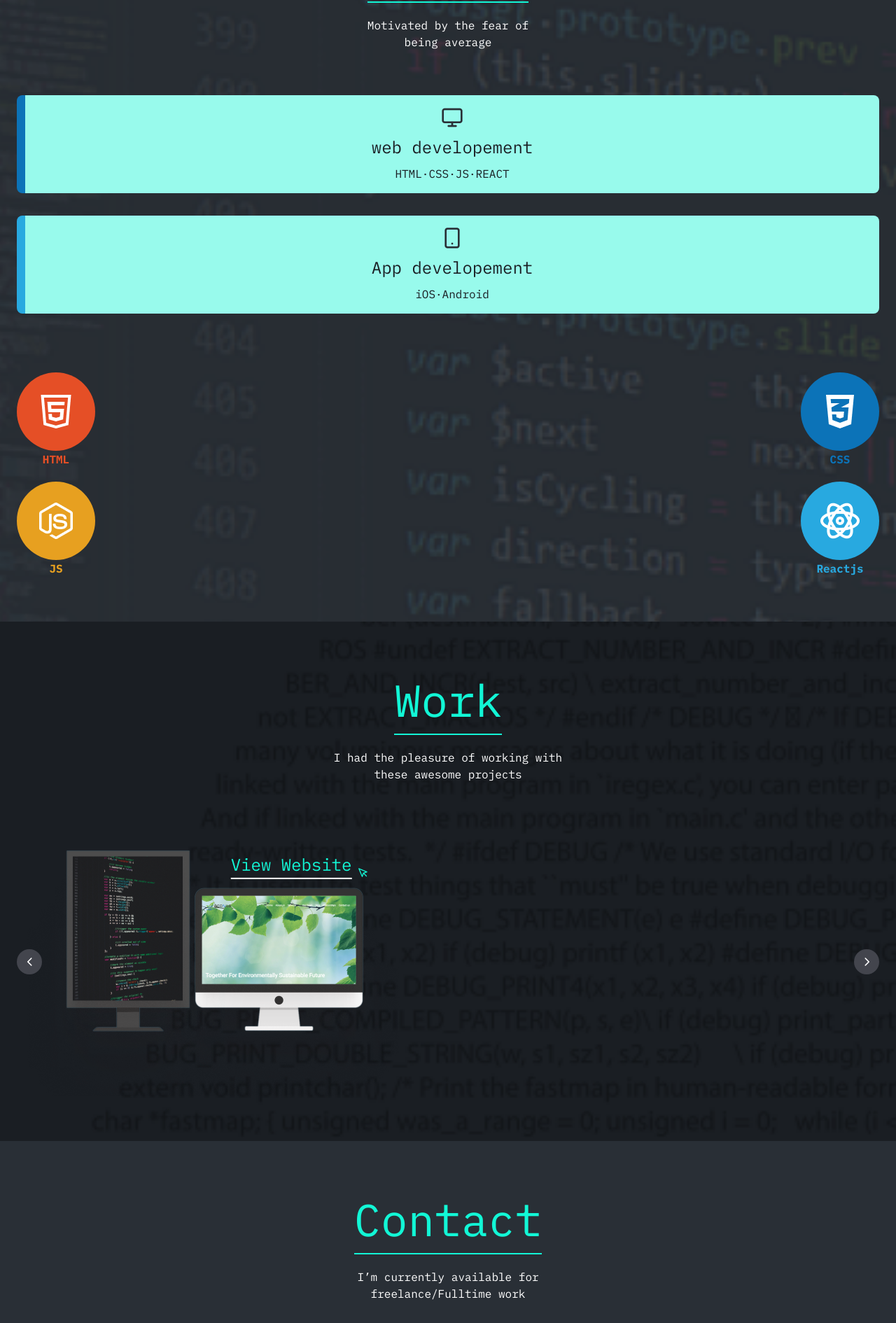
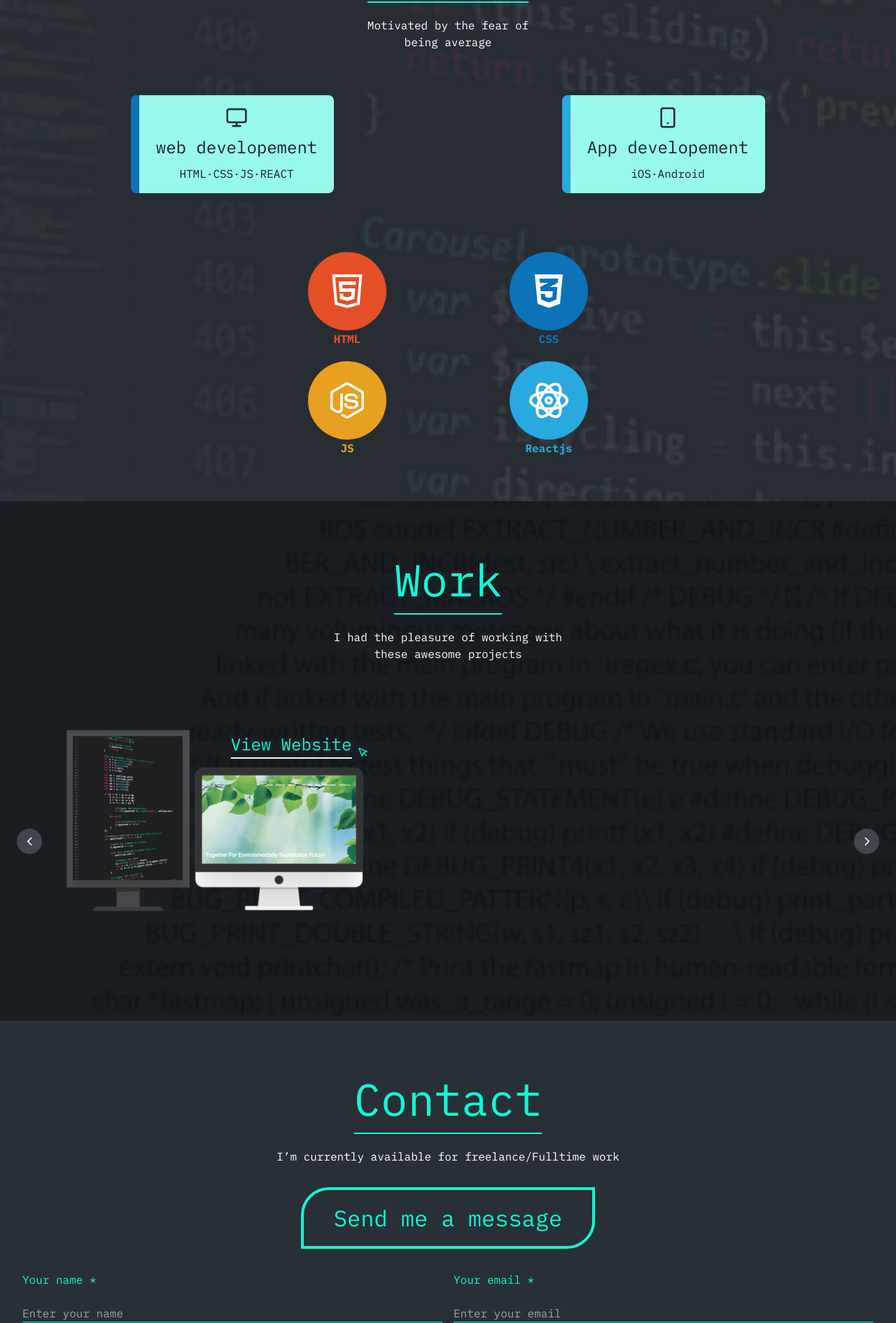
Before and after one commit to Ahmed-Alkhatim/portfolio, a Next.js app: page / in a window 1280 px wide. Shown: the part 3320-5210 px from the top of the page at 70% size. Built offline with nearby package versions, Linux system fonts and the light colour scheme.

Commit message:
skills and Contact responsive

```diff
--- a/src/app/Contact.js
+++ b/src/app/Contact.js
@@ -11,10 +11,10 @@ export default () => {
                     <div className="text-center">
                         <h3 className="test inline-block m-auto text-xlg text-primary border-b-2  border-primary">Contact</h3>
                     </div>
-                    <p className="text-center mt-5"> I’m currently available for <br /> freelance/Fulltime work</p>
+                    <p className="text-center mt-5"> I’m currently available for <br className="tablet:hidden" /> freelance/Fulltime work</p>
 
                 </div>
-                <div className=" m-auto text-primary text-[24px] py-[16px] px-[40px] text-center border-[4px] border-primary rounded-tl-[40px] rounded-br-[40px]">
+                <div className="tablet:text-lg tablet:w-[420px] m-auto text-primary text-[24px] py-[16px] px-[40px] text-center border-[4px] border-primary rounded-tl-[40px] rounded-br-[40px]">
                     Send me a message
                 </div>
                 {/* Form */}
--- a/src/app/Skills.js
+++ b/src/app/Skills.js
@@ -19,7 +19,7 @@ export default () => {
                         {/* <p className="text-center">I am striving to never stop <br /> learning and improving</p> */}
                         <p className="text-center mt-5"> Motivated by the fear of <br /> being average</p>
                     </div>
-                    <div className="space-y-[32px]">
+                    <div className=" tablet:flex justify-around tablet:space-y-0 space-y-[32px]">
                         <div className="text-black bg-[#98FAEC] border-l-[12px] border-[#0C73B8] rounded-[8px]">
                             <div className="px-[24px] py-[16px] space-y-2 text-center">
                                 <img src="/desktop.png" alt="" className="inline-block"/>
@@ -35,7 +35,7 @@ export default () => {
                             </div>
                         </div>
                     </div>
-                    <div className="flex flex-wrap justify-between">
+                    <div className="max-w-[400px] m-auto flex flex-wrap justify-between">
                                 <div className="text-center mt-5">
                                     <div className={"w-[112px] h-[112px] rounded-full flex items-center justify-center bg-[#E54F26]"}>
                                         <img className="inline-block" src='/html.png' alt=""/>
```
